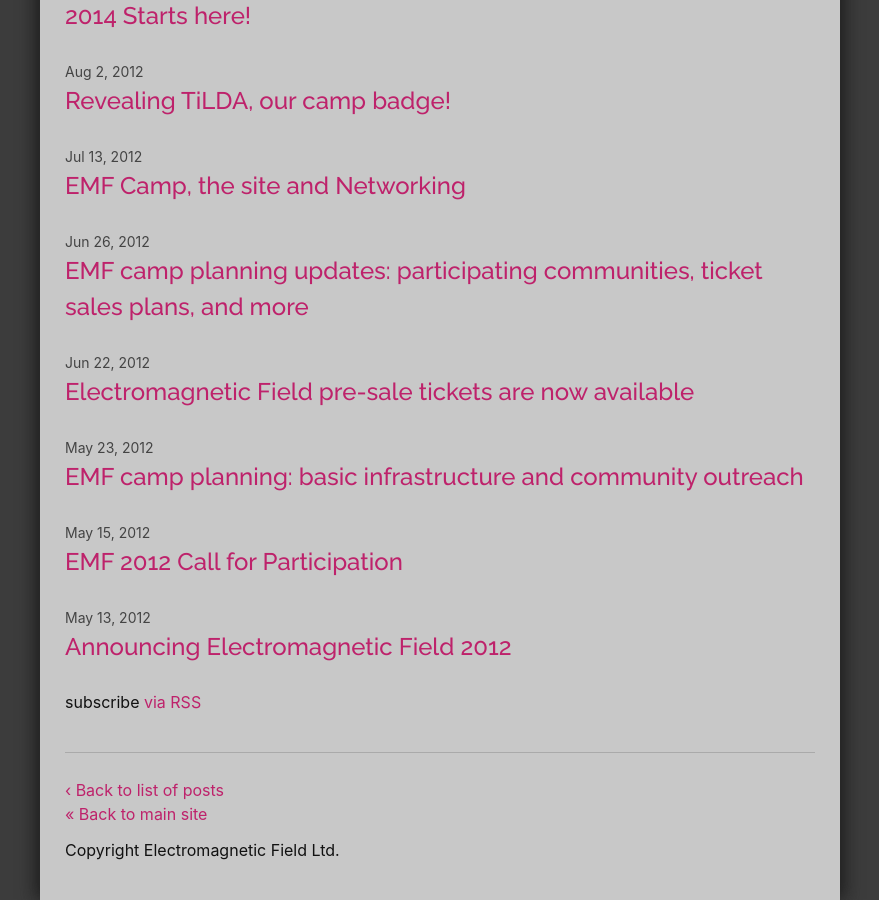
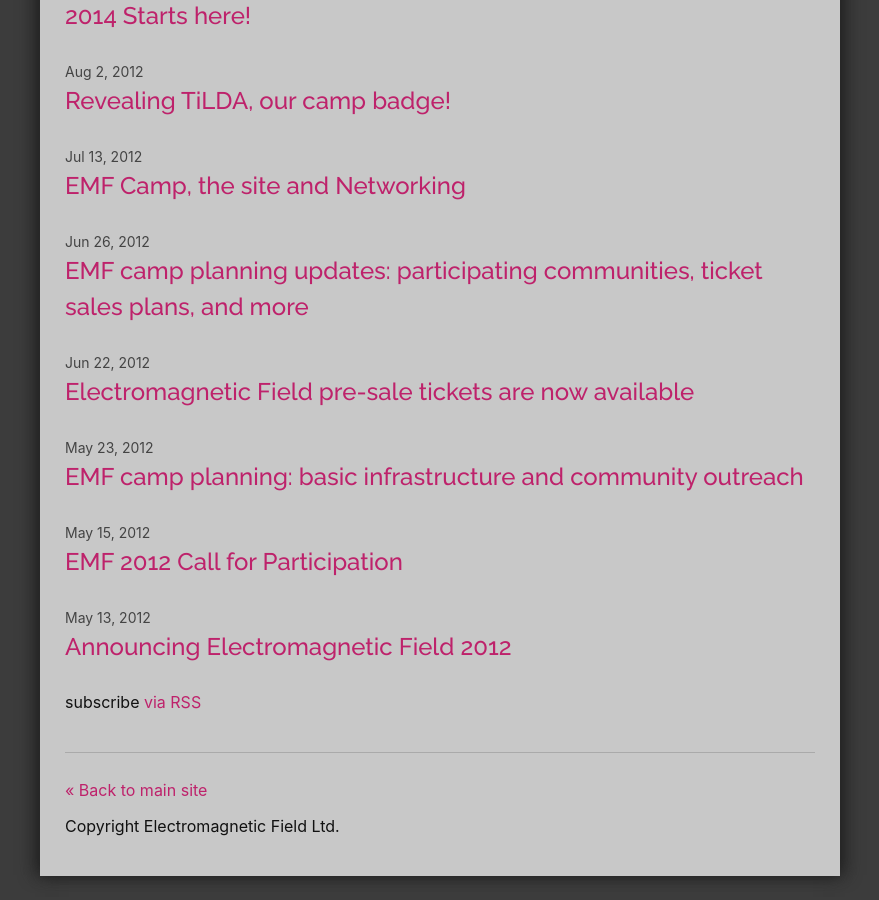
Before and after one commit to emfcamp/blog, a Jekyll site: the page built from index.md, in a window 1280 px wide and 900 px high, scrolled down 1803 px. Shown: the whole window, without its empty margins (200-1079 px from the left). Built offline with Jekyll 4.4.1, drawn with Linux system fonts in a browser that asks for light colours.

Commit message:
don't show back link on front page

```diff
--- a/_includes/footer.html
+++ b/_includes/footer.html
@@ -1,6 +1,10 @@
 <footer class="site-footer h-card">
 	<data class="u-url" href="{{ "/" | relative_url }}"></data>
-	<p><a href="{{ "/" | relative_url }}">&lsaquo; Back to list of posts</a><br/>
-	<a href="https://www.emfcamp.org">&laquo; Back to main site</a></p>
+	<p>
+	  {% if page.layout != 'default' %}
+	  <a href="{{ "/" | relative_url }}">&lsaquo; Back to list of posts</a><br/>
+	  {% endif %}
+	  <a href="https://www.emfcamp.org">&laquo; Back to main site</a>
+	</p>
 	<p>Copyright Electromagnetic Field Ltd.</p>
 </footer>
```
